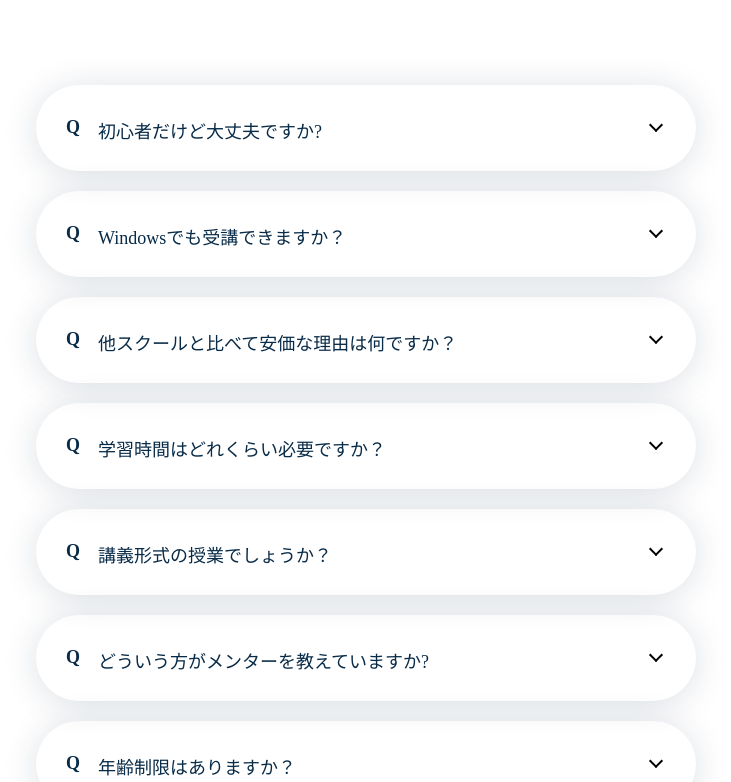
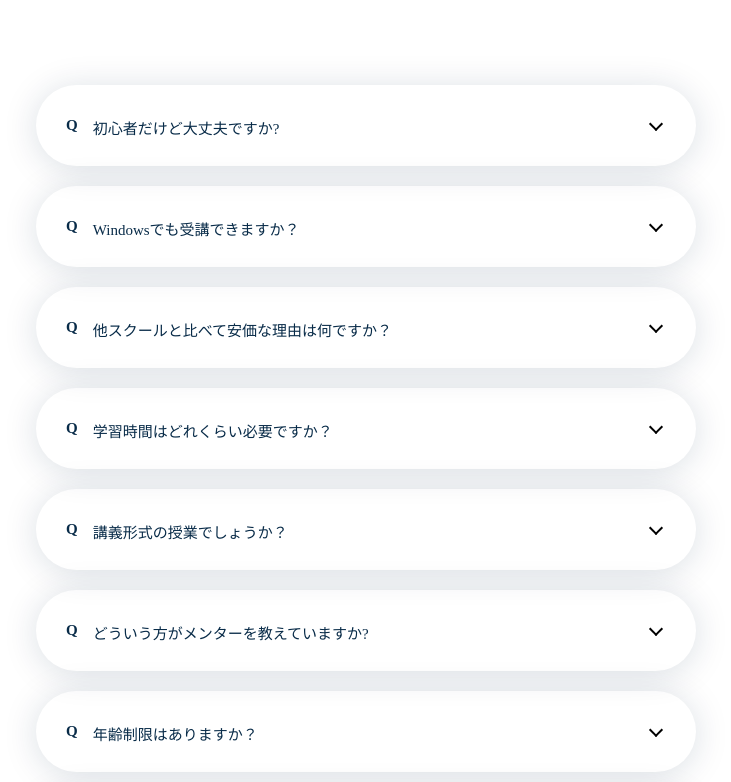
Before and after one commit to isizukaRyo/daytra-copy, a plain HTML site: page index.html in a window 1280 px wide. Shown: the part 7097-7879 px from the top of the page, without its empty margins (274-1005 px from the left). Drawn offline with nearby package versions, Linux system fonts and the light colour scheme.

Commit message:
no message

```diff
--- a/css/style.css
+++ b/css/style.css
@@ -387,7 +387,7 @@ header {
 .article-title {
 	padding: 22px 20px 18px;
 	color: #082B48;
-	font-size: 1.8rem;
+	font-size: 1.5rem;
 	position: relative;
 }
 
--- a/index.html
+++ b/index.html
@@ -12,7 +12,7 @@
 	<meta property="og:description" content="デイトラ模写">
 	<meta property="og:title" content="デイトラ模写">
 	<meta property="og:url" content="">
-	<meta property="og:image" content="images/daytra-tham">
+	<meta property="og:image" content="../images/daytra-tham">
 	<meta property="og:site_title" content="デイトラ模写">
 	<link rel="stylesheet" href="css/style.css">
 	<link href="https://use.fontawesome.com/releases/v5.6.1/css/all.css" rel="stylesheet">
```
